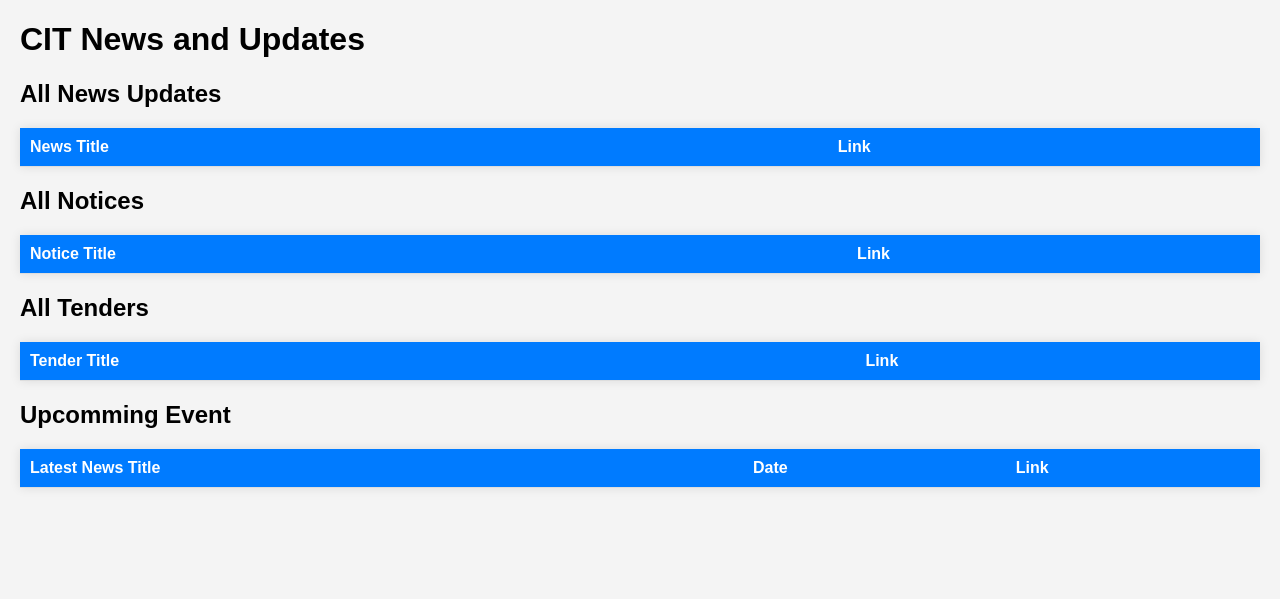
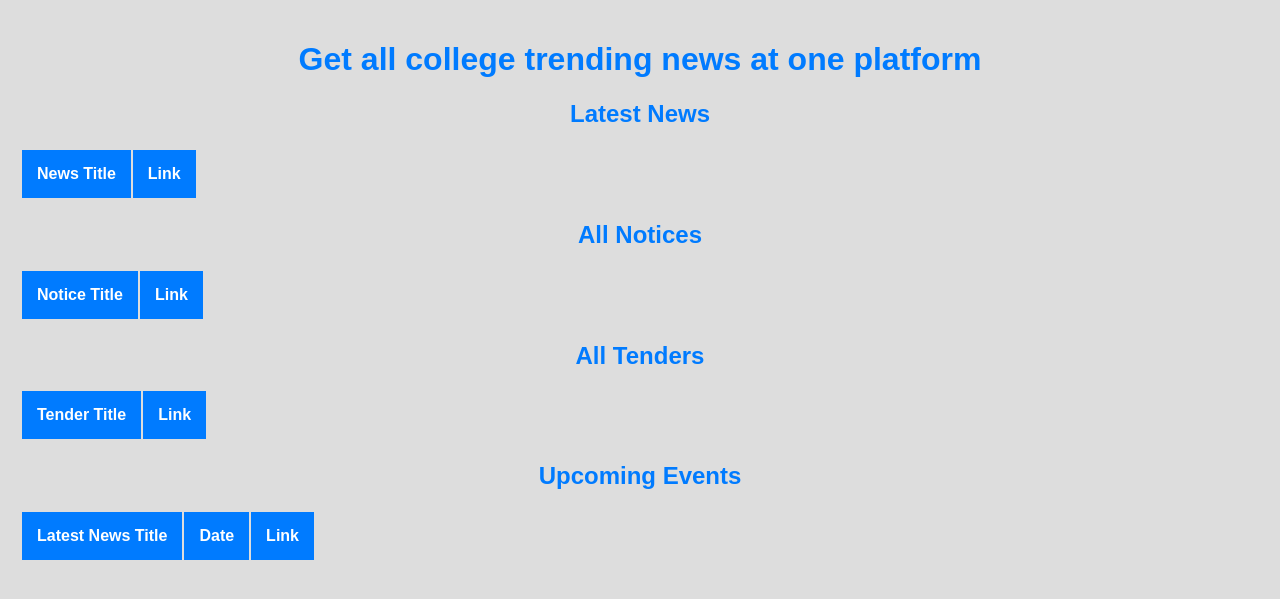
Before and after one commit to panjyar/Web-Scrapy, a Flask app: page / in a window 1280 px wide. Shown: the top 599 px of the page. Run offline with Flask 3, Linux system fonts and the light colour scheme; data that the repository does not hold is empty; some libraries are stand-ins or nearby versions.

Commit message:
css styles imporved

```diff
--- a/Backend/static/styles.css
+++ b/Backend/static/styles.css
@@ -1,31 +1,72 @@
 body {
     font-family: Arial, sans-serif;
-    background-color: #f4f4f4;
     margin: 0;
     padding: 20px;
+    background-color: #dddddd;
+    color: #333;
+}
+h1, h2 {
+    color: #007BFF;
+    text-align: center;
+    font-weight: 700;
 }
 
-.container {
-    max-width: 800px;
-    margin: 0 auto;
+/* Table Styling */
+.news-table {
+    width: 100%;
+    margin-bottom: 20px;
+    background-color: white;
+    border-collapse: collapse;
+    box-shadow: 0 4px 10px rgba(0, 0, 0, 0.1);
+    overflow: hidden;
+    border-radius: 10px;
+}
+th, td {
+    padding: 15px;
+    text-align: left;
+    border-bottom: 1px solid #ddd;
+}
+th {
+    background-color: #007BFF;
+    color: white;
+    font-weight: bold;
+}
+tr:hover {
+    background-color: #f1f1f1;
+}
+td a {
+    color: #007BFF;
+    text-decoration: none;
+    font-weight: 600;
+}
+td a:hover {
+    text-decoration: underline;
 }
 
-.category {
-    margin-bottom: 30px;
+/* Image Styling */
+.image-placeholder {
+    width: 60px;
+    height: 60px;
+    border-radius: 50%;
+    margin-right: 10px;
+    display: inline-block;
+    background-color: #ddd;
+    background-size: cover;
+    background-position: center;
 }
 
-table {
-    width: 100%;
-    border-collapse: collapse;
-    margin-top: 10px;
+/* Responsive Styling */
+@media (max-width: 768px) {
+    body {
+        padding: 10px;
+    }
+    th, td {
+        padding: 10px;
+    }
+    h1, h2 {
+        font-size: 1.5em;
+    }
+    .news-table {
+        box-shadow: none;
+    }
 }
-
-th, td {
-    padding: 10px;
-    border: 1px solid #ddd;
-    text-align: left;
-}
-
-th {
-    background-color: #f2f2f2;
-}
--- a/Backend/templates/index.html
+++ b/Backend/templates/index.html
@@ -4,44 +4,15 @@
     <meta charset="UTF-8">
     <meta name="viewport" content="width=device-width, initial-scale=1.0">
     <title>CIT News</title>
-    <style>
-        body {
-            font-family: Arial, sans-serif;
-            margin: 20px;
-            padding: 0;
-            background-color: #f4f4f4;
-        }
-        table {
-            width: 100%;
-            border-collapse: collapse;
-            margin-bottom: 20px;
-            background-color: white;
-            box-shadow: 0 0 10px rgba(0, 0, 0, 0.1);
-        }
-        th, td {
-            padding: 10px;
-            text-align: left;
-            border-bottom: 1px solid #ddd;
-        }
-        th {
-            background-color: #007BFF;
-            color: white;
-        }
-        a {
-            color: #007BFF;
-            text-decoration: none;
-        }
-        a:hover {
-            text-decoration: underline;
-        }
-    </style>
+    <link rel="stylesheet" href="../static/styles.css">
 </head>
 <body>
 
-<h1>CIT News and Updates</h1>
+    <h1>Get all college trending news at one platform </h1>
 
-<!-- CIT News Table -->
-<h2> All News Updates </h2>
+    <!-- News Section -->
+    <section>
+        <h2>Latest News</h2>
         <table id="news1">
             <thead>
                 <tr>
@@ -50,11 +21,20 @@
                 </tr>
             </thead>
             <tbody>
-        <!-- Dynamic content will be inserted here -->
+                <tr>
+                    <td>
+                        <img src="https://via.placeholder.com/50" alt="News Image">
+                        New AI Research Published
+                    </td>
+                    <td><a href="#">Read More</a></td>
+                </tr>
+                <!-- Additional rows can be dynamically generated here -->
             </tbody>
         </table>
+    </section>
 
-<!-- Notices Table -->
+    <!-- Notices Section -->
+    <section>
         <h2>All Notices</h2>
         <table id="notices">
             <thead>
@@ -64,11 +44,19 @@
                 </tr>
             </thead>
             <tbody>
-        <!-- Dynamic content will be inserted here -->
+                <tr>
+                    <td>
+                        <img src="https://via.placeholder.com/50" alt="Notice Image">
+                        Annual Exam Schedule Released
+                    </td>
+                    <td><a href="#">Read More</a></td>
+                </tr>
             </tbody>
         </table>
+    </section>
 
-<!-- Tenders Table -->
+    <!-- Tenders Section -->
+    <section>
         <h2>All Tenders</h2>
         <table id="tenders">
             <thead>
@@ -78,12 +66,20 @@
                 </tr>
             </thead>
             <tbody>
-        <!-- Dynamic content will be inserted here -->
+                <tr>
+                    <td>
+                        <img src="https://via.placeholder.com/50" alt="Tender Image">
+                        New Construction Project
+                    </td>
+                    <td><a href="#">Read More</a></td>
+                </tr>
             </tbody>
         </table>
+    </section>
 
-<!-- Latest News Table -->
-<h2>Upcomming Event</h2>
+    <!-- Upcoming Events Section -->
+    <section>
+        <h2>Upcoming Events</h2>
         <table id="upcommingEvent">
             <thead>
                 <tr>
@@ -96,8 +92,7 @@
                 <!-- Dynamic content will be inserted here -->
             </tbody>
         </table>
-
-
+    </section>
 
     <script src="../static/scripts.js"></script>
 </body>
--- a/citnews/citnews/spiders/cit.py
+++ b/citnews/citnews/spiders/cit.py
@@ -235,7 +235,7 @@
             if eventDate:
                 try:
                     # Extract just the date part from the string
-                    date_str = eventDate.strip().replace('Date: ', '')
+                    date_str = eventDate.strip().replace('')
                     event_date_obj = datetime.strptime(date_str, '%b %d, %Y')  # Format: Nov 25, 2015
                     current_date = datetime.now()
                     end_date = datetime(2025, 12, 31)
```
Lines whose indentation alone changed are shown as unchanged.
